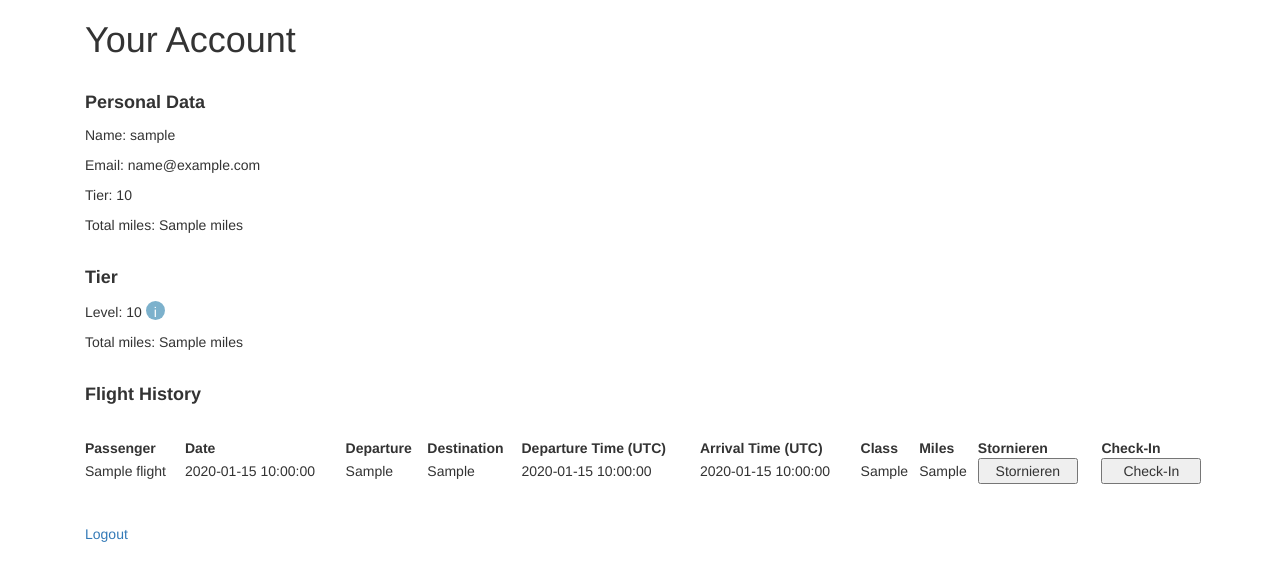
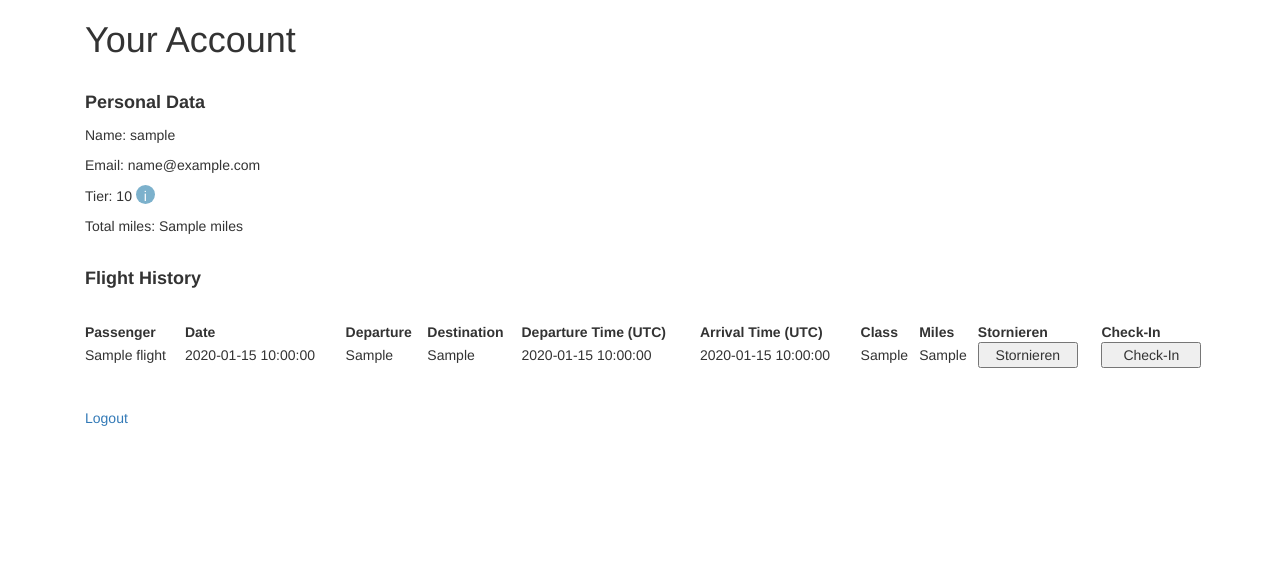
Before and after one commit to imanchee01/AirlineReservationSystem, a Flask app: template templates/client-account.html in a window 1280 px wide. Shown: the top 581 px of the page. Run offline with Flask 3, Linux system fonts and the light colour scheme; the template is opened without the code that fills it: most values are stand-ins (such as "Sample title", 1, 10 or a date in 2020); parts of the project's set-up code (start-up, migrations or seed data) failed here and were passed over.

Commit message:
client-account funktioniert fast (es fehlt noch die stornier button funkionalität) + added info text for tier

```diff
--- a/database.py
+++ b/database.py
@@ -186,6 +186,7 @@ def get_client_data(userId):
         if connection:
             connection.close()
 
+
 def get_flighthistory(userId):
     connection = None
     try:
--- a/templates/client-account.html
+++ b/templates/client-account.html
@@ -24,25 +24,25 @@
             {% for client in client_data %}
             <p>Name: {{ client.user_name }}</p>
             <p>Email: {{ client.user_email }}</p>
-            <p>Tier: {{ client.tier }}</p>
+            <p>Tier: {{ client.tier }}
+                <button class="info-button" onclick="toggleInfo('info{{ loop.index }}')">i</button>
+            </p>
+                <div class="tier-info" id="info{{ loop.index }}" style="display: none;">
+                    ---------------------------------------------------------------------------------------------------------<br>
+                    You earn 1 mile for every mile flown. Different tiers come with different benefits.
+                    <br>
+                    Bronze Tier: You start as a Bronze member
+                    <br>
+                    Silver Tier: With 1.000 flown miles, you reach the Silver tier
+                    <br>
+                    Gold Tier: You achieve Gold status with 10.000 flown miles.
+                    <br>
+                    ---------------------------------------------------------------------------------------------------------<br>
+                </div>
 			<p>Total miles: {{client.miles }}</p>
             {% endfor %}
 		</div>
-		<br>
-            <div class="tier">
-            <p style="font-weight: bold; font-size: 18px;">Tier</p>
-            {% for client in client_data %}
-            <p>
-                Level: {{ client.tier }}
-                <button class="info-button" onclick="toggleInfo('info{{ loop.index }}')">i</button>
-            </p>
-            <div class="tier-info" id="info{{ loop.index }}" style="display: none;">
-            <!-- hier kommt noch Text hin -->
-                Information about Tier {{ client.tier }} benefits goes here.
-            </div>
-            <p>Total miles: {{client.miles }}</p>
-            {% endfor %}
-        </div>
+
         <br>
 		<div class="flight-history">
 			<p style="font-weight: bold; font-size: 18px;">Flight History</p>
```
